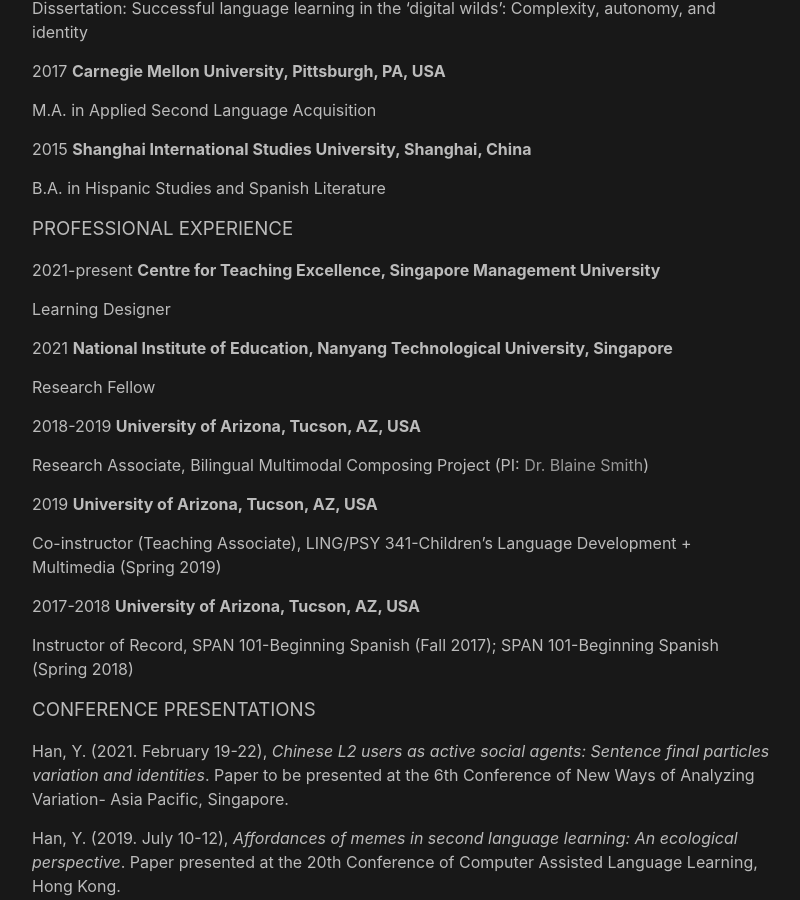
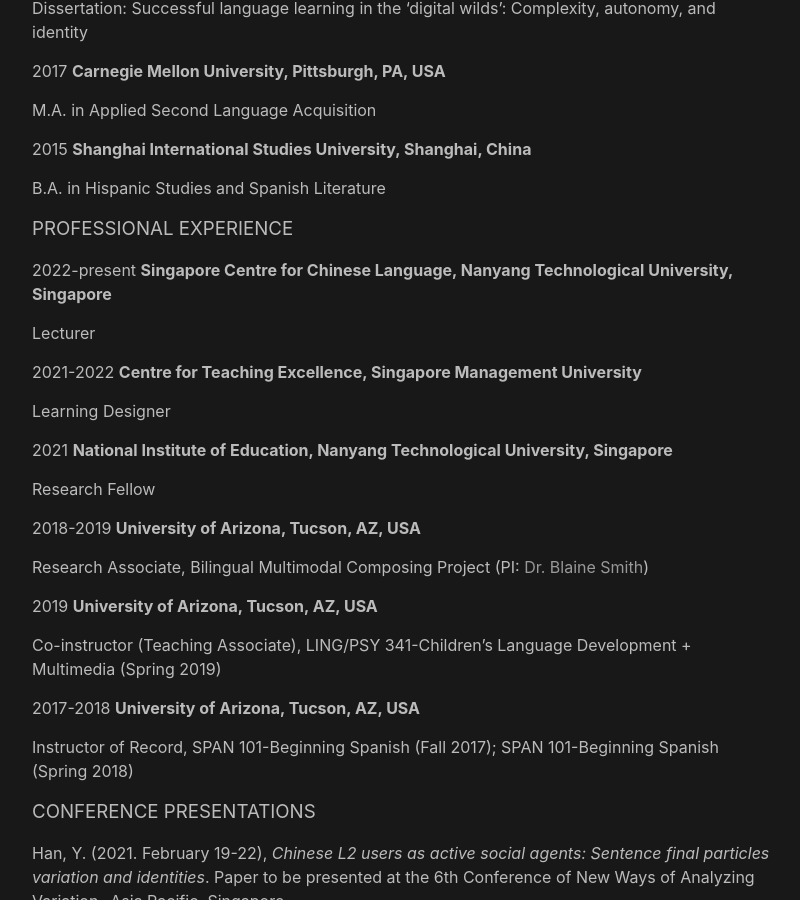
Before and after one commit to yitinghanphd/yitinghanphd.github.io, a Jekyll site: the page built from cv.md, in a window 1280 px wide and 900 px high, scrolled down 341 px. Shown: the whole window, without its empty margins (238-1038 px from the left). Built offline with Jekyll 4.4.1, drawn with Linux system fonts in a browser that asks for light colours.

Commit message:
Update cv.md
update

```diff
--- a/cv.md
+++ b/cv.md
@@ -27,7 +27,11 @@ B.A. in Hispanic Studies and Spanish Literature
 
 ### PROFESSIONAL EXPERIENCE
 
-2021-present     **Centre for Teaching Excellence, Singapore Management University**
+2022-present     **Singapore Centre for Chinese Language, Nanyang Technological University, Singapore**
+
+Lecturer
+
+2021-2022     **Centre for Teaching Excellence, Singapore Management University**
 
 Learning Designer
 
```
